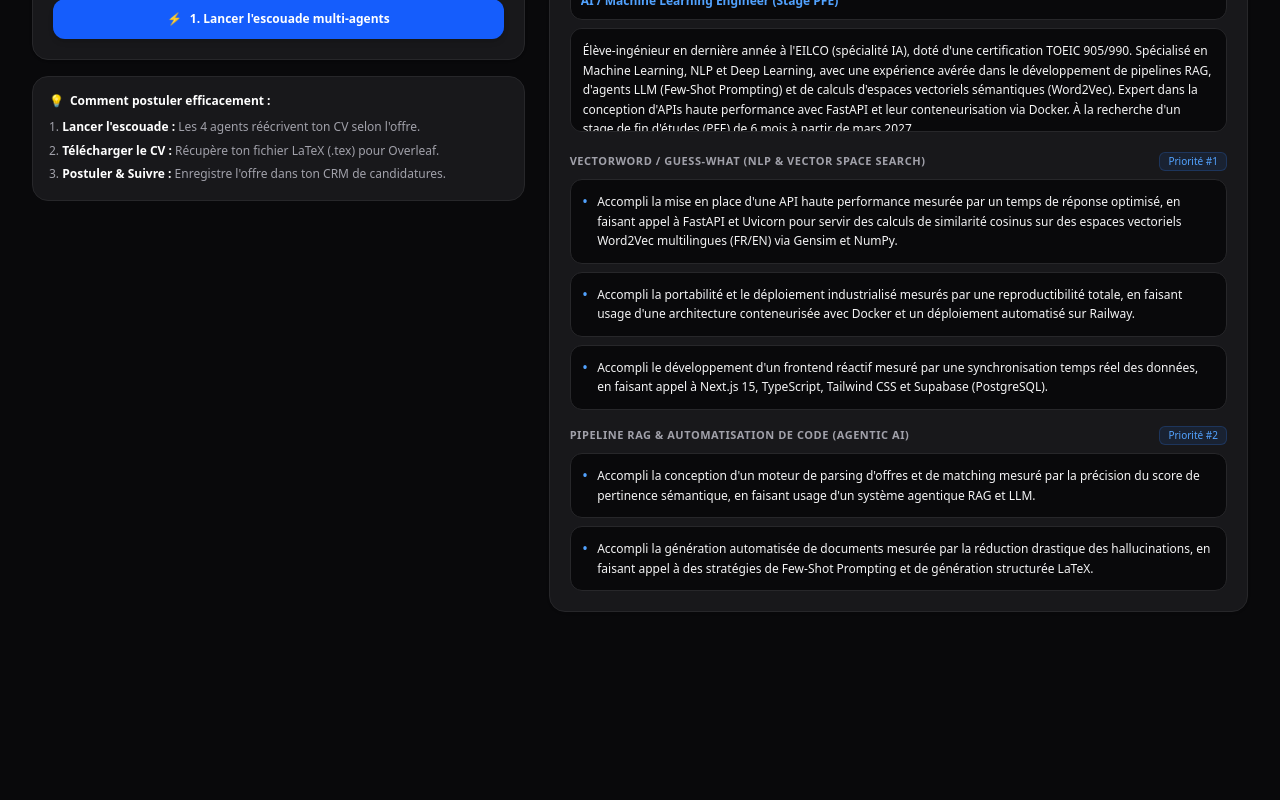
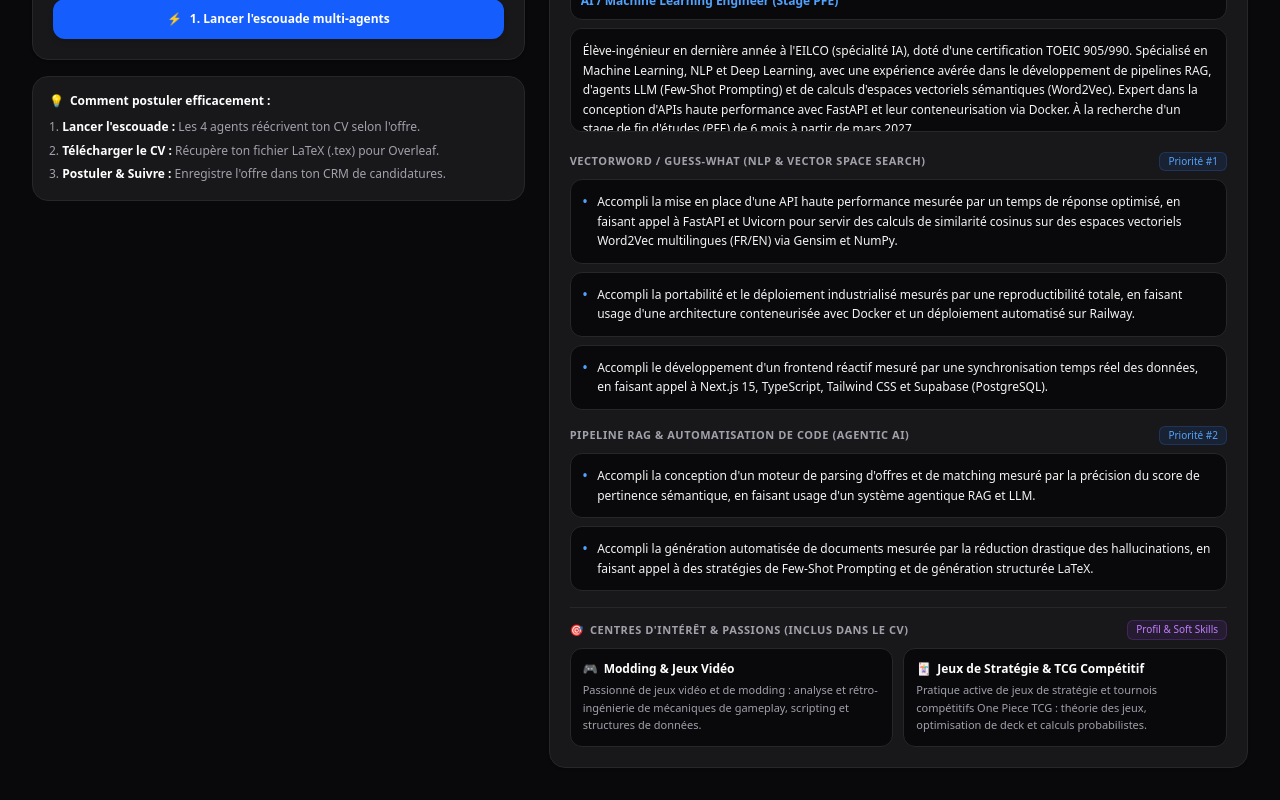
Before and after one commit to Badrouuu/ResumeSquad, a Next.js app in the folder frontend/: page / in a window 1280 px wide. Shown: the part 478-1278 px from the top of the page. Before the commit the page ends 1122 px from the top, so only its background shows below. Built offline with nearby package versions, Linux system fonts and the light colour scheme.

Commit message:
feat: add video game modding and strategic TCG passions to profile and CV templates

```diff
--- a/frontend/app/api/run-pipeline/route.ts
+++ b/frontend/app/api/run-pipeline/route.ts
@@ -39,6 +39,10 @@ Ton objectif : Adapter le CV de Badroudine Bacar pour maximiser son score ATS et
   1. VectorWord / Guess-What : API haute performance (FastAPI, Uvicorn) pour le calcul de similarité cosinus sur des espaces vectoriels Word2Vec multilingues (FR/EN) avec Gensim et NumPy. Architecture Docker sur Railway, frontend Next.js 15, TypeScript, Supabase.
   2. Pipeline RAG & Automatisation Agentique : Parsing d'offres d'emploi, Few-Shot Prompting avec LLMs, génération structurée de documents LaTeX, réduction drastique des hallucinations.
   3. Étiquette Jaune (Fondateur & Lead Dev - Micro-entreprise) : Vision par ordinateur sur mobile avec Google ML Kit Text Recognition (OCR), backend serverless Google Cloud Firestore & Functions, TypeScript.
+- Passions & Centres d'intérêt réels :
+  * Modding de jeux vidéo (analyse approfondie et modification de mécaniques de gameplay, scripting, structures de données).
+  * Jeux de stratégie & pratique compétitive en tournois One Piece TCG (théorie des jeux, optimisation de decks, calculs probabilistes et prise de décision sous incertitude).
+  * Passionné de jeux vidéo et de simulation interactive.
 
 === OFFRE D'EMPLOI CIBLÉE ===
 Entreprise : ${company}
--- a/frontend/app/page.tsx
+++ b/frontend/app/page.tsx
@@ -296,6 +296,12 @@ ${p.bullets.map((b) => `    \\item ${b}`).join("\n")}
 \\begin{itemize}
     \\item Accompli l'intégration de modèles de Vision par Ordinateur mesurés par la vitesse d'extraction textuelle, en faisant usage de Google ML Kit Text Recognition (OCR).
     \\item Accompli le développement d'un backend serverless mesuré par la synchronisation temps réel, en faisant appel à Google Cloud Firestore, Cloud Functions et TypeScript.
+\\end{itemize}
+
+\\section{Centres d'Intérêt \\& Passions}
+\\begin{itemize}
+    \\item \\textbf{Modding \\& Jeux Vidéo :} Passionné de jeux vidéo et de modding (analyse et rétro-ingénierie de mécaniques de gameplay, scripting, structures de données).
+    \\item \\textbf{Jeux de Stratégie \\& TCG Compétitif :} Pratique active de jeux de stratégie et participation à des tournois One Piece TCG (théorie des jeux, optimisation tactique, calculs de probabilités).
 \\end{itemize}
 
 \\end{document}`;
@@ -710,6 +716,38 @@ ${p.bullets.map((b) => `    \\item ${b}`).join("\n")}
                       </div>
                     </div>
                   ))}
+
+                  {/* Section Passions & Centres d'Intérêt */}
+                  <div className="space-y-2 pt-3 border-t border-[#27272a]">
+                    <div className="flex items-center justify-between">
+                      <span className="text-[11px] font-semibold text-[#a1a1aa] uppercase tracking-wider flex items-center gap-1.5">
+                        <span>🎯</span> Centres d&apos;Intérêt & Passions (Inclus dans le CV)
+                      </span>
+                      <span className="text-[10px] px-2 py-0.5 rounded-md bg-purple-500/10 text-purple-400 border border-purple-500/20 font-medium">
+                        Profil & Soft Skills
+                      </span>
+                    </div>
+
+                    <div className="grid grid-cols-1 sm:grid-cols-2 gap-2.5">
+                      <div className="p-3 rounded-xl bg-[#09090b] border border-[#27272a] space-y-1">
+                        <div className="text-white font-semibold flex items-center gap-1.5">
+                          <span>🎮</span> Modding & Jeux Vidéo
+                        </div>
+                        <div className="text-[11px] text-[#a1a1aa] leading-relaxed">
+                          Passionné de jeux vidéo et de modding : analyse et rétro-ingénierie de mécaniques de gameplay, scripting et structures de données.
+                        </div>
+                      </div>
+
+                      <div className="p-3 rounded-xl bg-[#09090b] border border-[#27272a] space-y-1">
+                        <div className="text-white font-semibold flex items-center gap-1.5">
+                          <span>🃏</span> Jeux de Stratégie & TCG Compétitif
+                        </div>
+                        <div className="text-[11px] text-[#a1a1aa] leading-relaxed">
+                          Pratique active de jeux de stratégie et tournois compétitifs One Piece TCG : théorie des jeux, optimisation de deck et calculs probabilistes.
+                        </div>
+                      </div>
+                    </div>
+                  </div>
                 </div>
               )}
 
```
Also changed, not shown: 1 other file (tests, documents, lock files or other folders).
